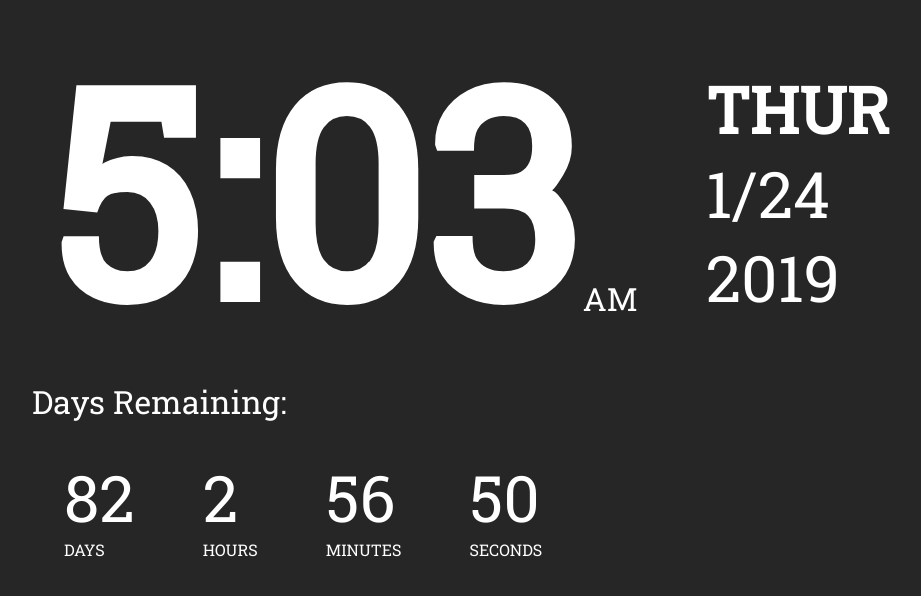
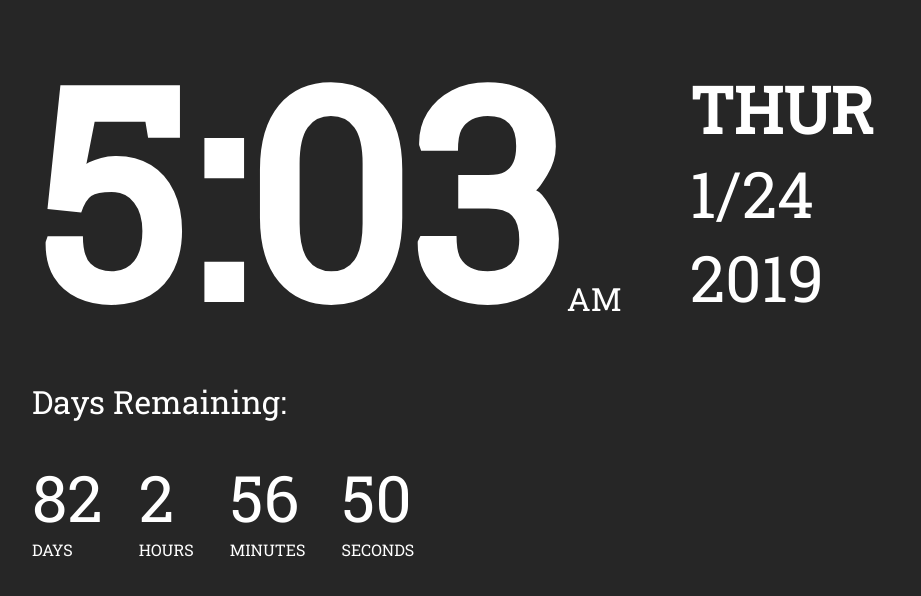
Before and after one commit to sjeibmann/clock-countdown, a plain HTML site: page index.html in a window 1280 px wide. Shown: the whole page, without its empty margins (140-1061 px from the left). Drawn offline with Linux system fonts and the light colour scheme.

Commit message:
more styles

```diff
--- a/clock-countdown-styles.css
+++ b/clock-countdown-styles.css
@@ -45,7 +45,7 @@ p{
 /*Style for clock section*/
 .timeContainer{
   display: inline;
-  padding-left:1em;
+  /* padding-left:1em; */
   width: 60%;
 }
 
@@ -82,6 +82,6 @@ p{
 }
 
 .counterDisplay{
-  margin: 2em;
+  margin: 2em 2em 2em 0;
   display: inline-block;
 }
```
